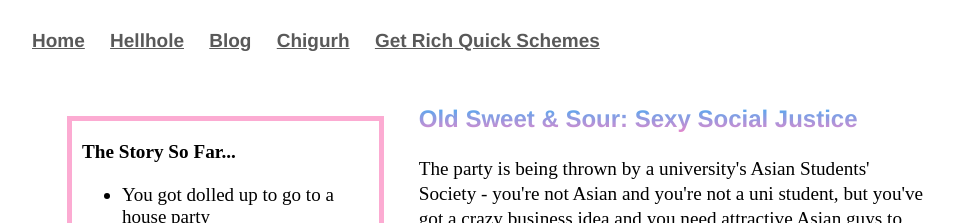
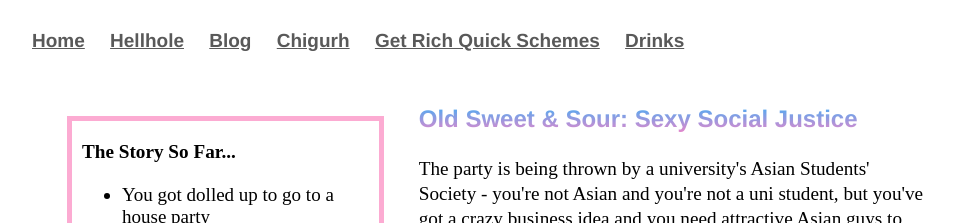
Before and after one commit to Pinelife/pinelife.github.io, a Jekyll site: the page Hellhole/Room4.html, which Jekyll copies as it is, in a window 1280 px wide. Shown: the top 223 px of the page, without its empty margins (160-1116 px from the left). Built offline with Jekyll 4.4.1, drawn with Linux system fonts in a browser that asks for light colours.

Commit message:
Update Room4.html

```diff
--- a/Hellhole/Room4.html
+++ b/Hellhole/Room4.html
@@ -5,12 +5,13 @@
 </head>
 		<body>
 <nav>
-	    		<ul>
-	        	<li><a href="/">Home</a></li>
+<ul>
+<li><a href="/">Home</a></li>
 	        	<li><a href="/Hellhole">Hellhole</a></li>
         		<li><a href="http://pinelife3.tumblr.com">Blog</a></li>
 			<li><a href="/Chigurh">Chigurh</a></li>
             <li><a href="/schemes">Get Rich Quick Schemes</a></li>
+<li><a href="/drinks">Drinks</a></li>
 	    		</ul>
 			</nav>
 
```
